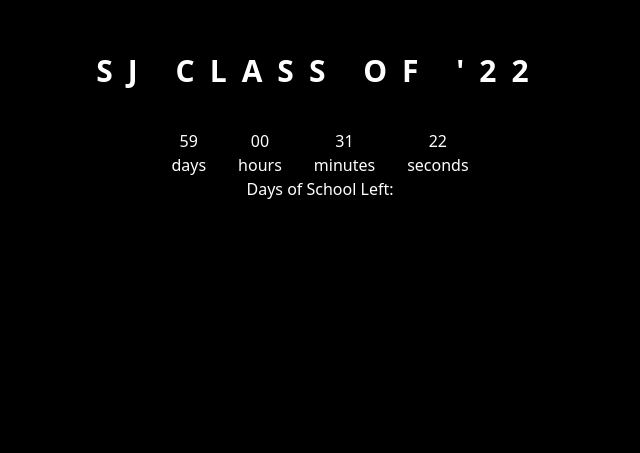
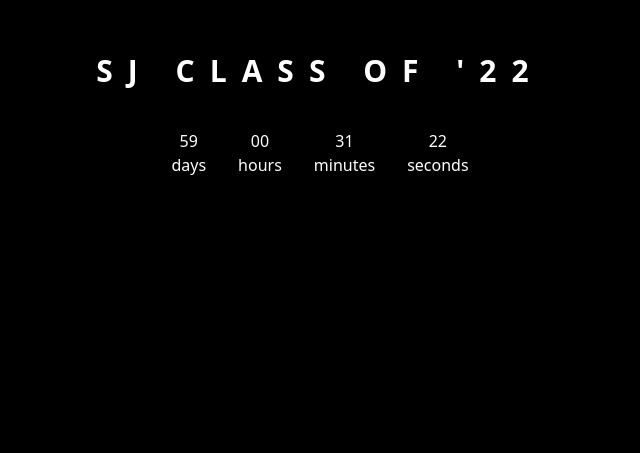
Before and after one commit to mahithsc/saint-johns-countdown, a Next.js app: page / in a window 1280 px wide. Shown: the part 347-800 px from the top of the page, without its empty margins (0-640 px from the left). Built offline with nearby package versions, Linux system fonts and the light colour scheme; grey boxes are pictures that could not be loaded.

Commit message:
removing some uneeded text

```diff
--- a/pages/index.tsx
+++ b/pages/index.tsx
@@ -78,7 +78,7 @@ const Home: NextPage = () => {
             <div className='h-10'></div>
             <TimeWidget days={days} hours={hours} minutes={minutes} seconds={seconds} />
 
-            <div className='text-white'>Days of School Left: </div>
+            {/* <div className='text-white'>Days of School Left: </div> */}
           </div>
         </div>
 
```
Also changed, not shown: components/daysOfSchool.ts (renamed from components/daysOfSchool.tsx).
